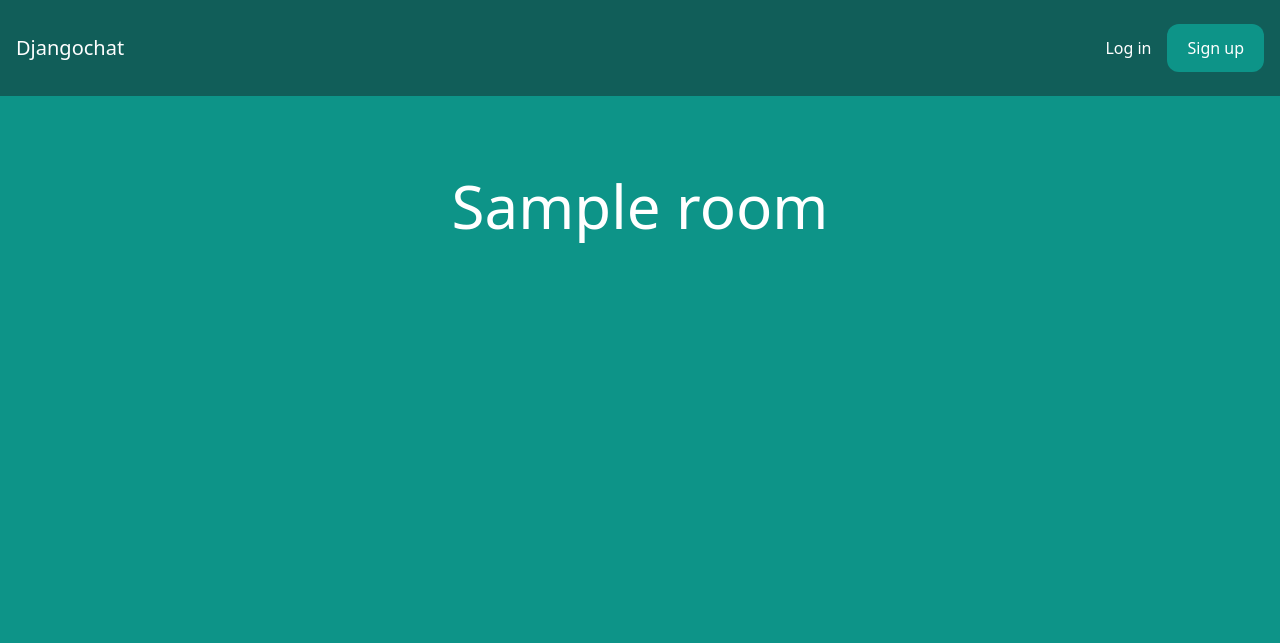
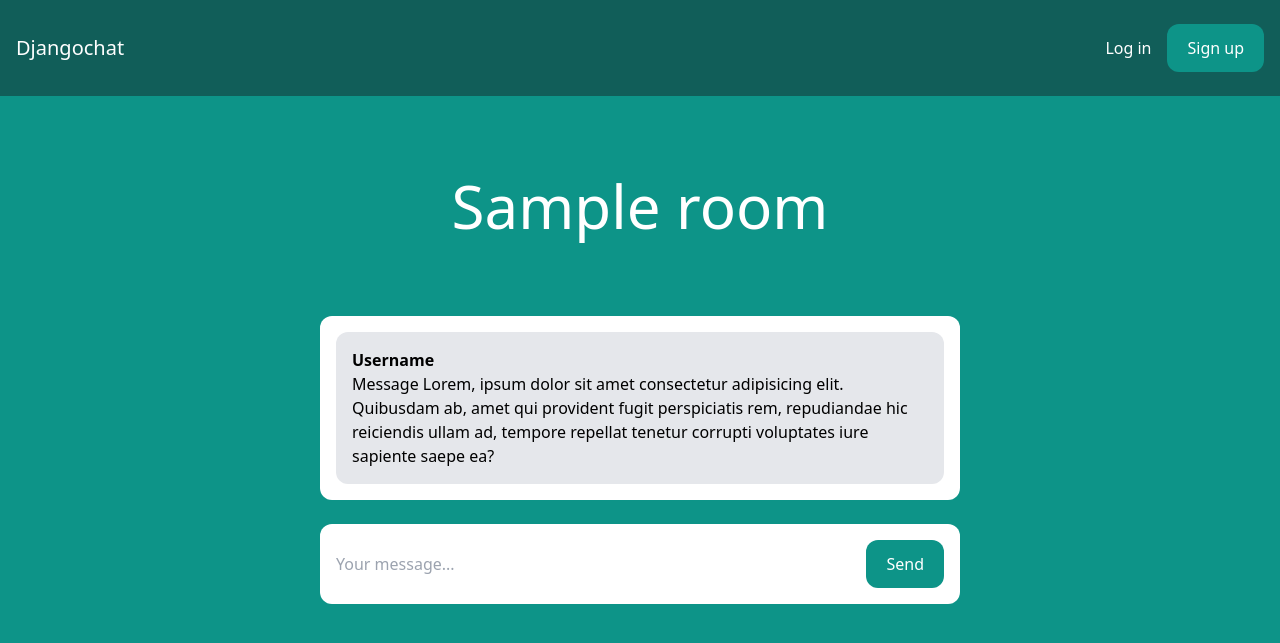
Before and after one commit to viktor-codes/django_chat, a Django app: template room/templates/room/room.html in a window 1280 px wide. Shown: the top 643 px of the page. Run offline with Django 5.2, Linux system fonts and the light colour scheme; the template is opened without the code that fills it: most values are stand-ins (such as "Sample title", 1, 10 or a date in 2020); some libraries are stand-ins or nearby versions.

Commit message:
Hardcoded room detail page.

```diff
--- a/room/templates/room/room.html
+++ b/room/templates/room/room.html
@@ -6,4 +6,22 @@
 <div class="p-10 lg:p-20 text-center">
     <h1 class="text-3xl lg:text-6xl text-white">{{ room.name }}</h1>
 </div>
+
+<div class="lg:w-2/4 mx-4 lg:mx-auto p-4 bg-white rounded-xl">
+    <div class="chat-messages space-y-3" id="chat-messages">
+        <div class="p-4 bg-gray-200 rounded-xl">
+            <p class="font-semibold">Username</p>
+            <p>Message Lorem, ipsum dolor sit amet consectetur adipisicing elit. Quibusdam ab, amet qui provident fugit
+                perspiciatis rem, repudiandae hic reiciendis ullam ad, tempore repellat tenetur corrupti voluptates iure
+                sapiente saepe ea?</p>
+        </div>
+    </div>
+</div>
+
+<div class="lg:w-2/4 mt-6 mx-4 lg:mx-auto p-4 bg-white rounded-xl">
+    <form method="post" action="." class="flex">
+        <input type="text" name="content" class="flex-1 mr-3" placeholder="Your message..." id="chat-message-input">
+        <button id="chat-message-input" type="submit" class="px-5 py-3 bg-teal-600 text-white rounded-xl hover:bg-teal-700">Send</button>
+    </form>
+</div>
 {% endblock %}
```
